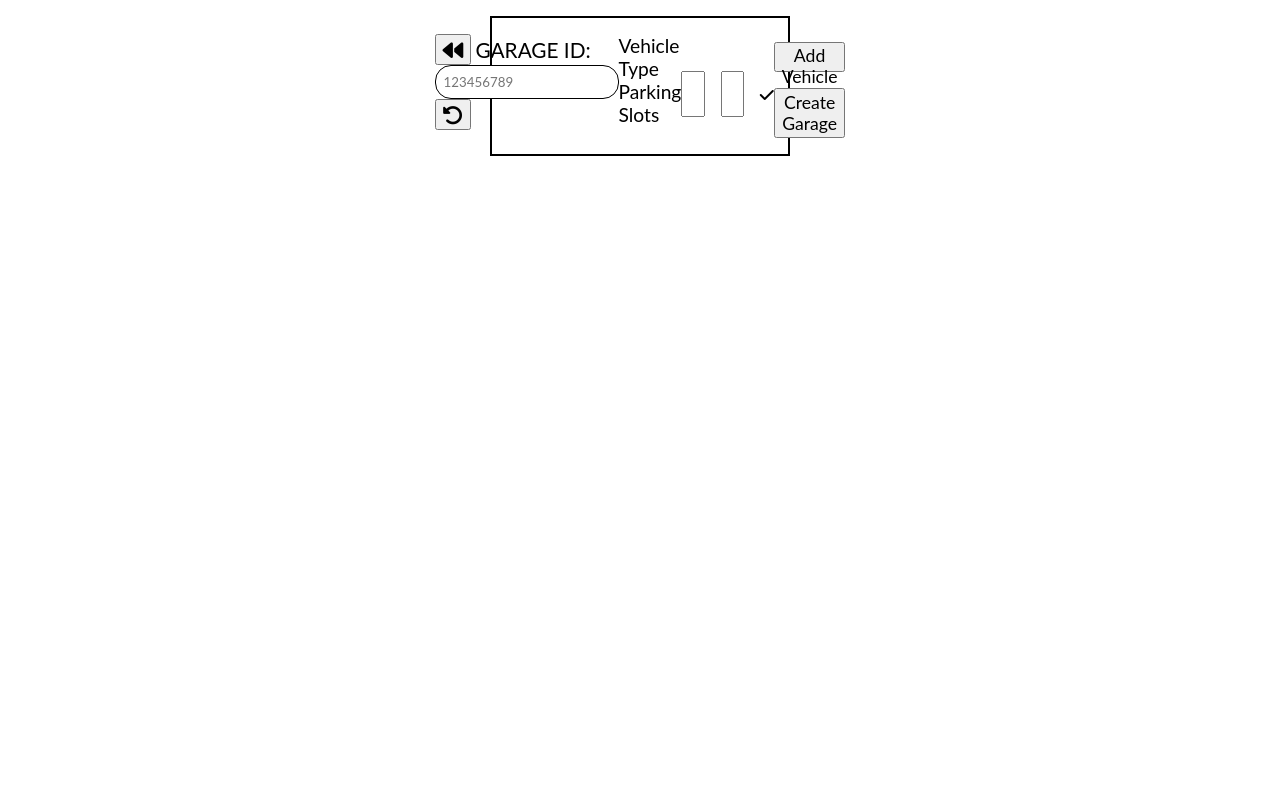
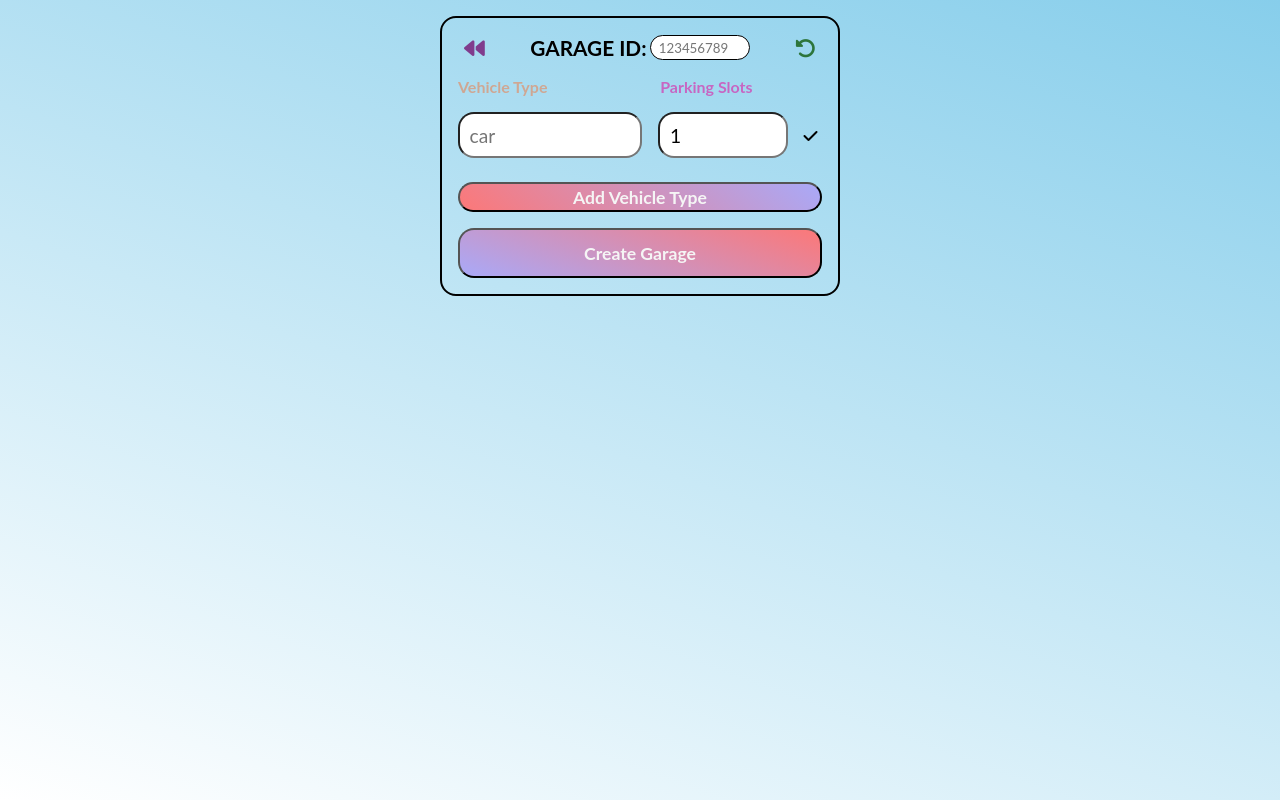
Before and after one commit to dexinho/Automatic-Garage, a plain HTML site: page index.html in a window 1280 px wide. Both pictures are taken after a click on the button "Create New Garage". Drawn offline with Linux system fonts and the light colour scheme.

Commit message:
updated styles

```diff
--- a/styles.css
+++ b/styles.css
@@ -7,32 +7,147 @@
     -webkit-user-select: none;
     -moz-user-select: none;
     -ms-user-select: none;
+    border-radius: 1rem;
+}
+
+:root {
+    --background: linear-gradient(20deg, white, skyblue);
+    --container-width: 400px;
 }
 
 body {
+    height: 100vh;
     margin: 0;
-    padding: 0;
+    padding: 1em;
+    background: var(--background);
+    background-repeat: no-repeat;
 }
 
-main {
-    margin: 1rem auto;
-    display: flex;
+#setup-garage-container {
+    margin: auto;
+    display: none;
+    /* display: flex; */
     justify-content: center;
     flex-wrap: wrap;
-    width: 300px;
+    width: var(--container-width);
     border: 2px solid black;
     padding: 1rem;
     gap: 1rem;
+}
+
+#select-garage-container {
+    margin: auto;
+    width: var(--container-width);
+    border: 2px solid rgb(94, 82, 82);
+    margin: 0 auto;
+    display: flex;
+    justify-content: center;
+    align-items: center;
+    flex-wrap: wrap;
+    gap: 1rem;
+    padding: 1rem;
+}
+
+#garage-title {
+    text-align: center;
+    font-weight: bold;
+    margin: 0;
+    color: rgb(192, 92, 92);
+}
+
+[for='garage-id-input'] {
+    display: flex;
+    justify-content: center;
+    align-items: center;
+    gap: 0.2rem;
+}
+
+#select-garage-container > * {
+    width: 100%;
+    height: 2.5rem;
+    padding: 0.5rem;
+    font-size: 1rem;
+}
+
+#return-to-select-div {
+    display: flex;
+    justify-content: space-between;
+    height: 0rem;
+    width: 100%;
+}
+
+#return-to-select-btn, #refresh-selection-btn {
+    font-size: 1.3rem;
+    transition: scale 0.1s ease-in;
+    background-color: transparent;
+    border: 0;
+}
+
+#return-to-select-btn {
+    color: rgb(128, 60, 141);
+}
+
+#refresh-selection-btn {
+    color: rgb(45, 117, 59);
+}
+
+#return-to-select-btn:hover, #refresh-selection-btn:hover {
+    scale: 1.1;
+    color: rgb(63, 60, 55);
+}
+
+#return-to-select-btn:active, #refresh-selection-btn:active {
+    scale: 1;
+}
+
+#garage-id-div {
+    display: grid;
+    grid-template-columns: 0.1fr 1fr 0.1fr;
+    width: 100%;
+    font-weight: bold;
+    color: rgb(0, 0, 0);
 }
 
 #garage-id-div > * {
     font-size: 1.3rem;
 }
 
-#garage-id-input {
-    padding: 0.5rem;
+.list-description-spans:nth-child(1) {
+    font-weight: bold;
+    color: rgb(207, 167, 147);
+}
+
+.list-description-spans:nth-child(2) {
+    font-weight: bold;
+    color: rgb(199, 102, 194);
+}
+
+
+#create-new-garage-btn {
+    background-color: rgb(25, 85, 65);
     border-radius: 1rem;
-    border: 1px solid black;
+    color: whitesmoke;
+    transition: scale 0.1s ease-in;
+}
+
+#continue-btn {
+    background-color: rgb(21, 19, 49);
+    border-radius: 1rem;
+    color: whitesmoke;
+    transition: scale 0.1s ease-in;
+    display: none;
+}
+
+#continue-btn:hover, #create-new-garage-btn:hover {
+    color: black;
+    background-color: aquamarine;
+    scale: 1.05;
+}
+
+#continue-btn:active, #create-new-garage-btn:active {
+    color: black;
+    background-color: aquamarine;
+    scale: 1;
 }
 
 #button-creation-div {
@@ -49,21 +164,59 @@ main {
     font-size: 1.1rem;
 }
 
+#button-creation-div {
+    width: 100%;
+}
+
 #button-creation-div > #create-garage-btn {
     width: 100%;
     height: 50px;
     font-size: 1.1rem;
 }
 
+#add-vehicle-slot-btn {
+    background: linear-gradient(220deg, rgb(169, 169, 248), rgb(252, 120, 120));
+    color: whitesmoke;
+    transition: scale 0.1s ease-in;
+    font-weight: bold;
+}
 
-#list-of-created-vehicles-div {
+#create-garage-btn {
+    background: linear-gradient(20deg, rgb(169, 169, 248), rgb(252, 120, 120));
+    color: whitesmoke;
+    transition: scale 0.1s ease-in;
+    font-weight: bold;
+}
+
+#create-garage-btn:hover {
+    background: linear-gradient(220deg, rgb(169, 169, 248), rgb(252, 120, 120));
+    scale: 1.05;
+}
+
+#add-vehicle-slot-btn:hover {
+    background: linear-gradient(20deg, rgb(169, 169, 248), rgb(252, 120, 120));
+    scale: 1.05;
+}
+
+#garage-id-input {
+    padding: 0.2rem 0.5rem;
+    border-radius: 1rem;
+    border: 1px solid black;
+    width: 100px;
+}
+
+#list-of-created-vehicles-div, #list-description-div {
     width: 100%;
     display: grid;
     grid-template-columns: 1fr 0.7fr 0.1fr;
     align-items: center;
     justify-content: space-between;
-    padding-top: 1rem;
     gap: 1rem;
+}
+
+#list-description-div {
+    padding: 0;
+    gap: 0;
 }
 
 button:hover {
@@ -85,7 +238,7 @@ button:hover {
 }
 
 .list-description-spans {
-    font-size: 1.2rem;
+    font-size: 1rem;
 }
 
 #parking-slots-span {
```
